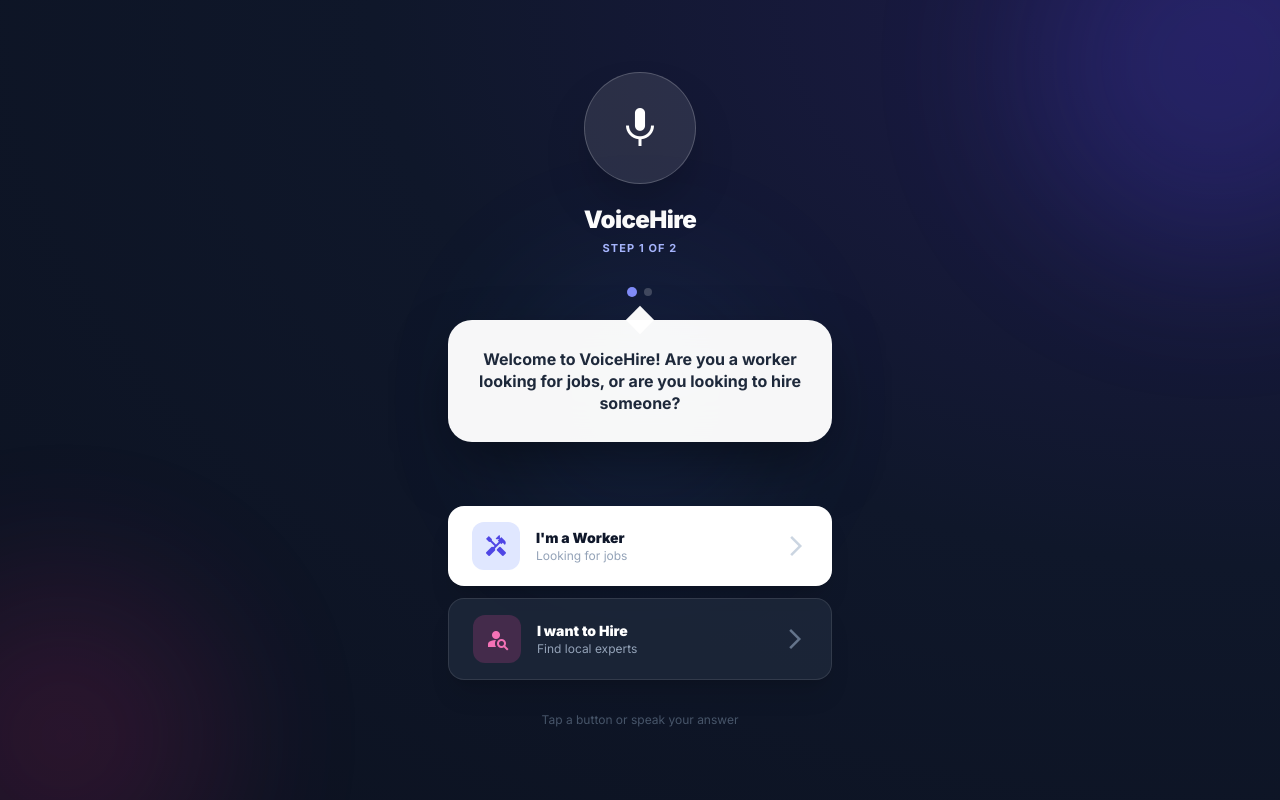
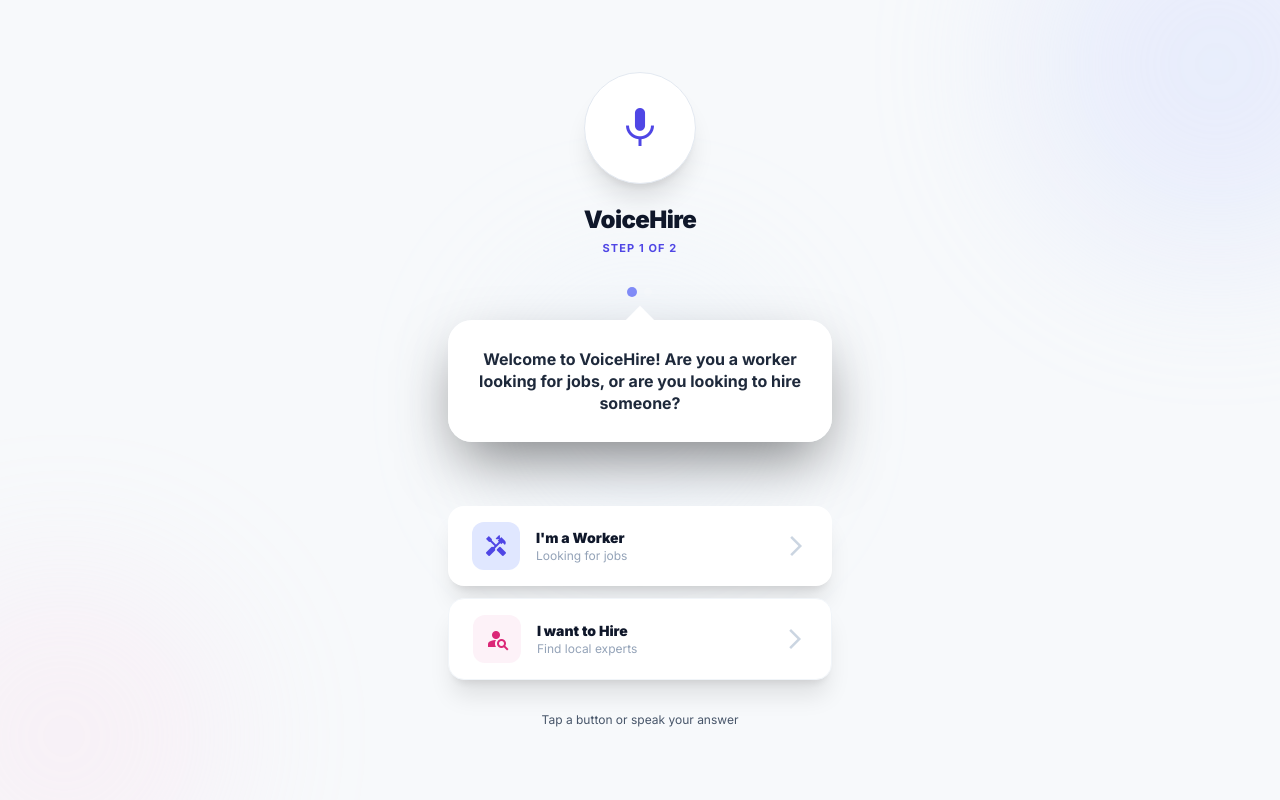
Before and after one commit to Akshit2238/VoiceHire, a Flask app: page /gateway in a window 1280 px wide. Run offline with Flask 3, Linux system fonts and the light colour scheme; parts of the project's set-up code (start-up, migrations or seed data) failed here and were passed over; some libraries are stand-ins or nearby versions.

Commit message:
Style: Unified gateway page background to white theme

```diff
--- a/templates/gateway.html
+++ b/templates/gateway.html
@@ -13,7 +13,7 @@
         * { font-family: 'Inter', sans-serif; }
 
         body {
-            background: radial-gradient(ellipse at top right, #1e1b4b 0%, #0f172a 50%, #0c1220 100%);
+            background: #f7f9fb;
             min-height: 100dvh;
         }
 
@@ -66,10 +66,10 @@
 
 <body class="flex flex-col items-center justify-center p-6 overflow-hidden relative">
 
-    <!-- Background blobs -->
-    <div class="blob w-96 h-96 bg-indigo-600 opacity-20 -top-32 -right-32"></div>
-    <div class="blob w-80 h-80 bg-pink-600 opacity-15 -bottom-24 -left-24"></div>
-    <div class="blob w-64 h-64 bg-blue-500 opacity-10 top-1/2 left-1/2 -translate-x-1/2 -translate-y-1/2"></div>
+    <!-- Background blobs (softened for light theme) -->
+    <div class="blob w-96 h-96 bg-indigo-200 opacity-30 -top-32 -right-32"></div>
+    <div class="blob w-80 h-80 bg-pink-200 opacity-20 -bottom-24 -left-24"></div>
+    <div class="blob w-64 h-64 bg-blue-100 opacity-20 top-1/2 left-1/2 -translate-x-1/2 -translate-y-1/2"></div>
 
     <div class="relative z-10 w-full max-w-sm text-center">
 
@@ -78,21 +78,21 @@
             <div class="relative w-28 h-28 mx-auto mb-5 flex items-center justify-center">
                 <div id="pulse-ring"
                     class="absolute inset-0 border-4 border-indigo-400 rounded-full opacity-0"></div>
-                <div class="w-28 h-28 bg-white/10 border border-white/20 rounded-full flex items-center justify-center shadow-2xl">
-                    <span id="mic-icon" class="material-symbols-outlined text-white text-5xl"
+                <div class="w-28 h-28 bg-white border border-slate-200 rounded-full flex items-center justify-center shadow-xl">
+                    <span id="mic-icon" class="material-symbols-outlined text-indigo-600 text-5xl"
                         style="font-variation-settings:'FILL' 1">mic</span>
                 </div>
             </div>
-            <h1 class="text-2xl font-black text-white tracking-tight">VoiceHire</h1>
-            <p id="step-label" class="text-indigo-300 text-[11px] font-bold uppercase tracking-widest mt-1">
+            <h1 class="text-2xl font-black text-slate-900 tracking-tight">VoiceHire</h1>
+            <p id="step-label" class="text-indigo-600 text-[11px] font-bold uppercase tracking-widest mt-1">
                 Voice Assistant
             </p>
         </div>
 
         <!-- Step dots -->
         <div class="flex justify-center gap-2 mb-6">
-            <div id="dot-1" class="w-2 h-2 rounded-full bg-indigo-400 transition-all duration-300"></div>
-            <div id="dot-2" class="w-2 h-2 rounded-full bg-white/20 transition-all duration-300"></div>
+            <div id="dot-1" class="w-2 h-2 rounded-full bg-indigo-600 transition-all duration-300"></div>
+            <div id="dot-2" class="w-2 h-2 rounded-full bg-slate-300 transition-all duration-300"></div>
         </div>
 
         <!-- Speech Bubble -->
@@ -104,7 +104,7 @@
         </div>
 
         <!-- Transcript -->
-        <div id="transcript-box" class="text-indigo-300 text-sm italic h-5 mb-6 truncate"></div>
+        <div id="transcript-box" class="text-indigo-400 text-sm italic h-5 mb-6 truncate"></div>
 
         <!-- PHASE 1: Worker or Hirer -->
         <div id="phase-1" class="flex flex-col gap-3 w-full animate-in">
@@ -122,16 +122,16 @@
             </button>
 
             <button onclick="selectRole('hirer')"
-                class="choice-btn bg-slate-800/80 text-white font-black py-4 px-6 rounded-2xl shadow-xl border border-white/10 flex items-center gap-4">
-                <div class="w-12 h-12 rounded-xl bg-pink-500/20 flex items-center justify-center flex-shrink-0">
-                    <span class="material-symbols-outlined text-pink-400 text-2xl"
+                class="choice-btn bg-white text-slate-900 font-black py-4 px-6 rounded-2xl shadow-xl border border-slate-100 flex items-center gap-4">
+                <div class="w-12 h-12 rounded-xl bg-pink-50 flex items-center justify-center flex-shrink-0">
+                    <span class="material-symbols-outlined text-pink-600 text-2xl"
                         style="font-variation-settings:'FILL' 1">person_search</span>
                 </div>
                 <div class="text-left">
                     <div class="text-sm font-black">{{ t("I want to Hire") }}</div>
                     <div class="text-xs font-medium text-slate-400">{{ t("Find local experts") }}</div>
                 </div>
-                <span class="material-symbols-outlined text-slate-500 ml-auto">arrow_forward_ios</span>
+                <span class="material-symbols-outlined text-slate-300 ml-auto">arrow_forward_ios</span>
             </button>
         </div>
 
@@ -140,8 +140,8 @@
             <!-- Selected role badge -->
             <div class="flex justify-center mb-1">
                 <span id="role-badge"
-                    class="inline-flex items-center gap-2 bg-white/10 text-white text-[11px] font-black uppercase tracking-widest px-4 py-2 rounded-full border border-white/20">
-                    <span class="material-symbols-outlined text-sm text-green-400"
+                    class="inline-flex items-center gap-2 bg-indigo-50 text-indigo-700 text-[11px] font-black uppercase tracking-widest px-4 py-2 rounded-full border border-indigo-100">
+                    <span class="material-symbols-outlined text-sm text-green-600"
                         style="font-variation-settings:'FILL' 1">check_circle</span>
                     <span id="role-badge-text">Worker</span>
                 </span>
@@ -161,16 +161,16 @@
             </button>
 
             <button onclick="selectAuth('login')"
-                class="choice-btn bg-slate-800/80 text-white font-black py-4 px-6 rounded-2xl shadow-xl border border-white/10 flex items-center gap-4">
-                <div class="w-12 h-12 rounded-xl bg-blue-500/20 flex items-center justify-center flex-shrink-0">
-                    <span class="material-symbols-outlined text-blue-400 text-2xl"
+                class="choice-btn bg-white text-slate-900 font-black py-4 px-6 rounded-2xl shadow-xl border border-slate-100 flex items-center gap-4">
+                <div class="w-12 h-12 rounded-xl bg-blue-50 flex items-center justify-center flex-shrink-0">
+                    <span class="material-symbols-outlined text-blue-600 text-2xl"
                         style="font-variation-settings:'FILL' 1">login</span>
                 </div>
                 <div class="text-left">
                     <div class="text-sm font-black">{{ t("Log In") }}</div>
                     <div class="text-xs font-medium text-slate-400">{{ t("I have an account") }}</div>
                 </div>
-                <span class="material-symbols-outlined text-slate-500 ml-auto">arrow_forward_ios</span>
+                <span class="material-symbols-outlined text-slate-300 ml-auto">arrow_forward_ios</span>
             </button>
 
             <button onclick="goBack()"
```
